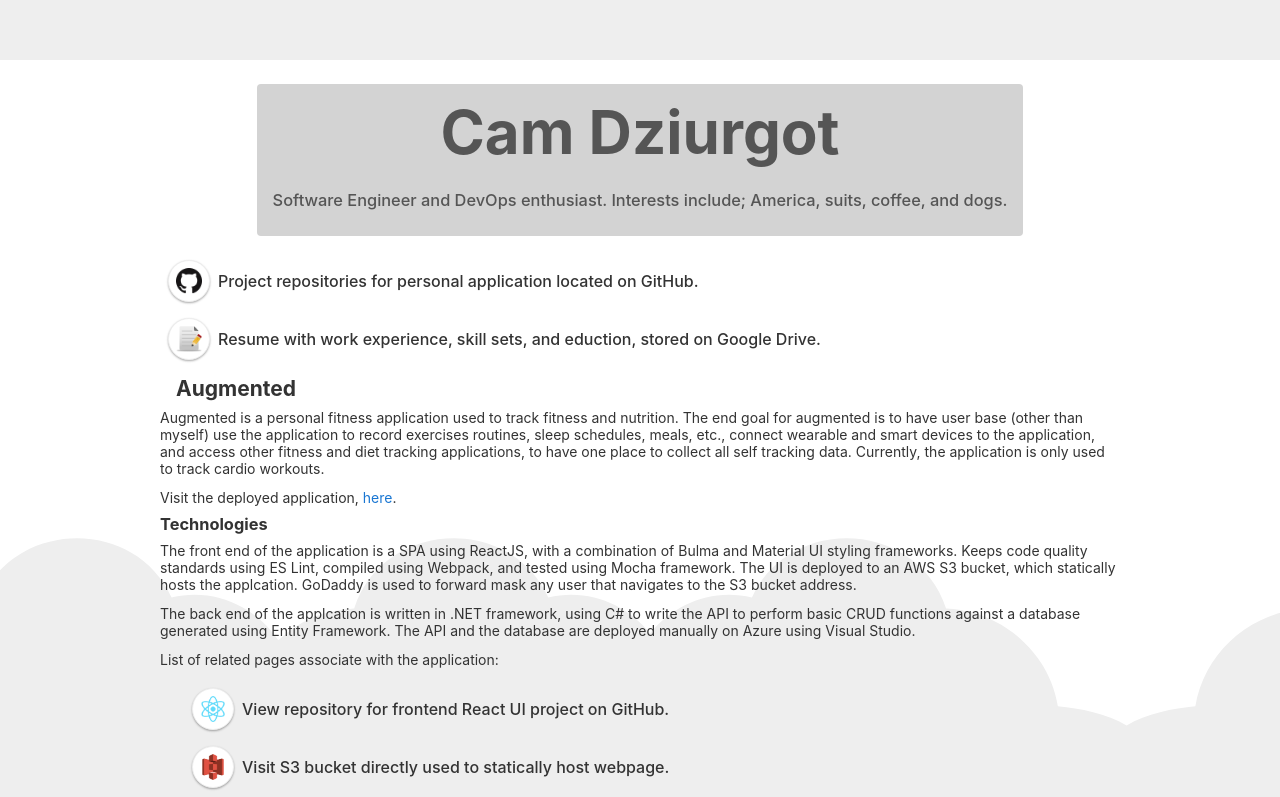
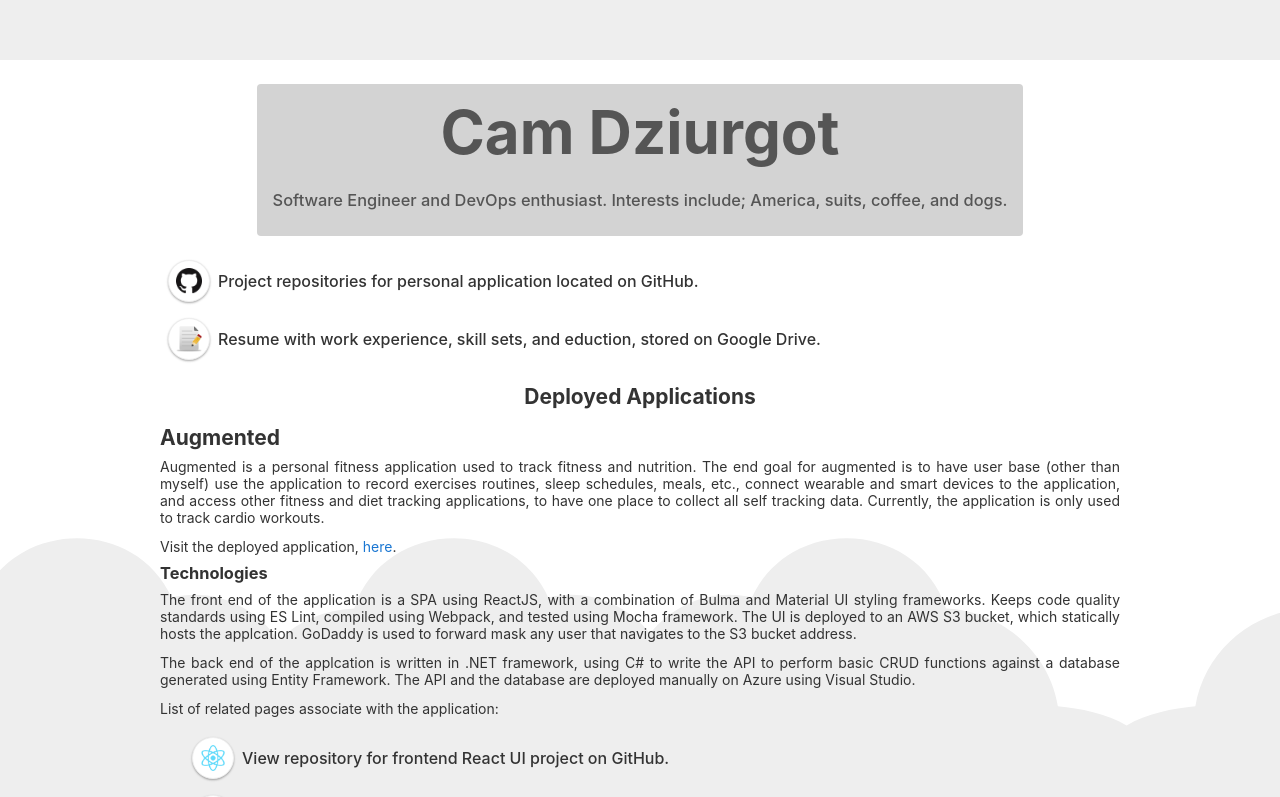
Before and after one commit to cameronDz/homepage-ui, an Angular app: page / in a window 1280 px wide. Shown: the top 797 px of the page. Built offline with nearby package versions, Linux system fonts and the light colour scheme.

Commit message:
add styling and header for application overviews

```diff
--- a/src/app/components/application-overview-container/application-overview-container.component.html
+++ b/src/app/components/application-overview-container/application-overview-container.component.html
@@ -1,3 +1,4 @@
+<h2 *ngIf="APPLICATIONS_HEADER" class="applications-header">{{APPLICATIONS_HEADER}}</h2>
 <md-application-overview *ngIf="augmentedOverviewModel"
     [deployedUrl]="augmentedOverviewModel.deployedUrl"
     [overviewParagraphs]="augmentedOverviewModel.overviewParagraphs"
--- a/src/app/components/application-overview-container/application-overview-container.component.scss
+++ b/src/app/components/application-overview-container/application-overview-container.component.scss
@@ -0,0 +1,8 @@
+.applications-header {
+  margin-top: 16px;
+  text-align: center;
+}
+
+md-application-overview {
+  margin-top: 16px;
+}
--- a/src/app/components/application-overview-container/application-overview-container.component.ts
+++ b/src/app/components/application-overview-container/application-overview-container.component.ts
@@ -10,6 +10,8 @@ import { BulletPointModel } from '../bullets-container/bullet-point.model';
   styleUrls: ['./application-overview-container.component.scss']
 })
 export class ApplicationOverviewContainerComponent implements OnInit {
+
+  public readonly APPLICATIONS_HEADER: string = 'Deployed Applications';
 
   public augmentedOverviewModel: ApplicationOverviewModel;
   public augmentedTechnologyBullets: Array<BulletPointModel>;
--- a/src/app/components/application-overview/application-overview.component.scss
+++ b/src/app/components/application-overview/application-overview.component.scss
@@ -1,7 +1,5 @@
 .application-overview-container {
-  .application-title {
-    margin-left: 16px;
-  }
+  margin-top: 16px;
 
   .bullet-point-container {
     display: block;
@@ -9,6 +7,7 @@
 
   .paragraph-container {
     margin-bottom: 12px;
+    text-align: justify;
   }
 }
 
--- a/src/app/components/bullets-container/bullet-point/bullet-point.component.scss
+++ b/src/app/components/bullets-container/bullet-point/bullet-point.component.scss
@@ -36,3 +36,9 @@
     transform: translateY(-0.25rem);
   }
 }
+
+@media screen and (max-width: 475px) {
+  .bullet-container {
+    margin-top: 12px;
+  }
+}
```
